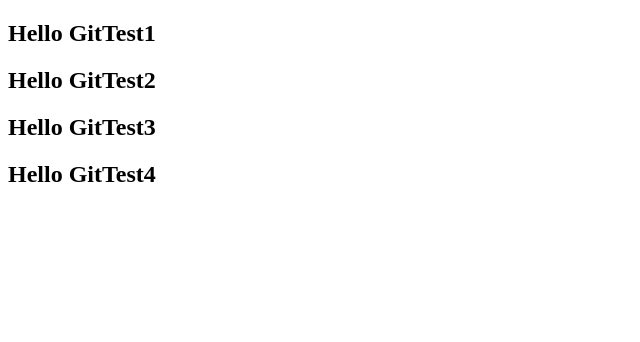
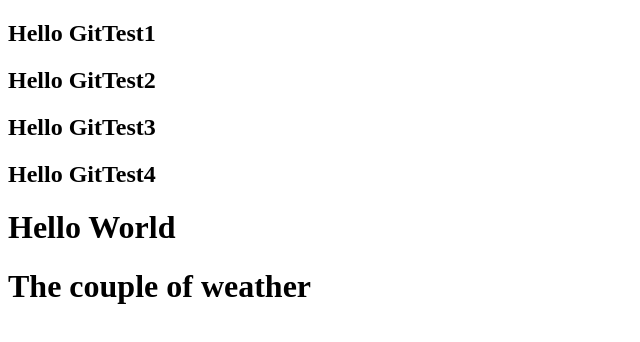
Before and after one commit to DGfish/H5repo, a plain HTML site: page TestGit/index.html in a window 1280 px wide. Shown: the whole page, without its empty margins (0-640 px from the left). Drawn offline with Linux system fonts and the light colour scheme.

Commit message:
修改了文件啊

```diff
--- a/TestGit/index.html
+++ b/TestGit/index.html
@@ -9,5 +9,7 @@
     <h2>Hello GitTest2</h2>
     <h2>Hello GitTest3</h2>
     <h2>Hello GitTest4</h2>
+    <h1>Hello World</h1>
+    <h1>The couple of weather</h1>
 </body>
 </html>
```
